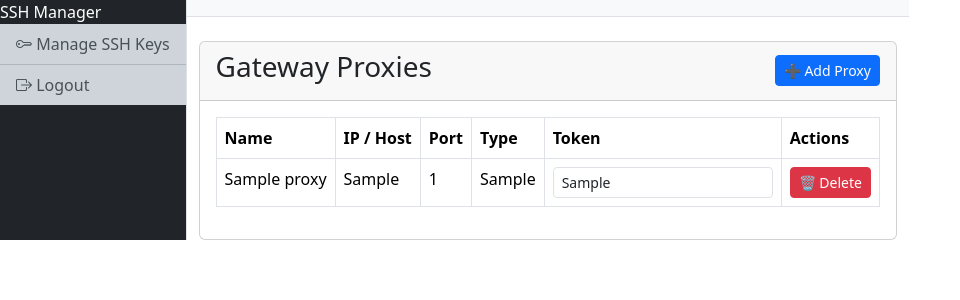
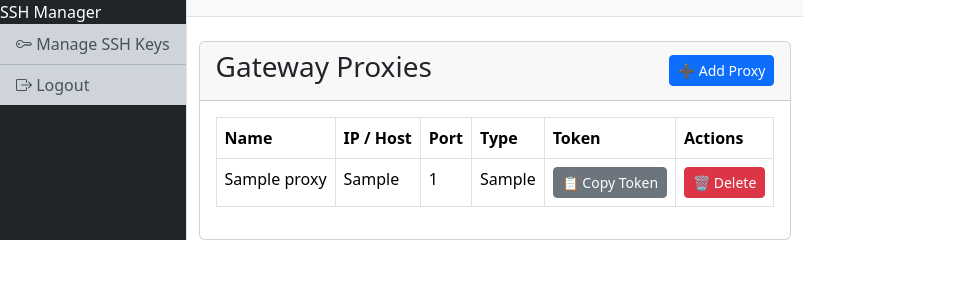
Before and after one commit to Malakhovskyy/ssh-auth-api, a FastAPI app: page /admin/gateway-proxies in a window 1280 px wide. Shown: the top 300 px of the page, without its empty margins (0-960 px from the left). Run offline with FastAPI, Linux system fonts and the light colour scheme; tables that the repository leaves empty hold one stand-in row (values such as "Sample post"); some libraries are stand-ins or nearby versions.

Commit message:
visual fixes 	modified:   app/templates/gateway_proxies.html

```diff
--- a/app/templates/gateway_proxies.html
+++ b/app/templates/gateway_proxies.html
@@ -27,7 +27,7 @@
           <td>{{ proxy["proxy_port"] }}</td>
           <td>{{ proxy["proxy_type"] }}</td>
           <td>
-            <input type="text" class="form-control form-control-sm" readonly value="{{ proxy['proxy_auth_token'] }}">
+            <button class="btn btn-sm btn-secondary" onclick="copyToClipboard('{{ proxy['proxy_auth_token'] }}')">📋 Copy Token</button>
           </td>
           <td>
             <form method="post" action="/admin/gateway-proxies/delete/{{ proxy['id'] }}" onsubmit="return confirm('Are you sure you want to delete this proxy?');">
@@ -40,4 +40,13 @@
     </table>
   </div>
 </div>
+<script>
+function copyToClipboard(token) {
+  navigator.clipboard.writeText(token).then(() => {
+    alert("Token copied to clipboard.");
+  }).catch(err => {
+    alert("Failed to copy token: " + err);
+  });
+}
+</script>
 {% endblock %}
```
